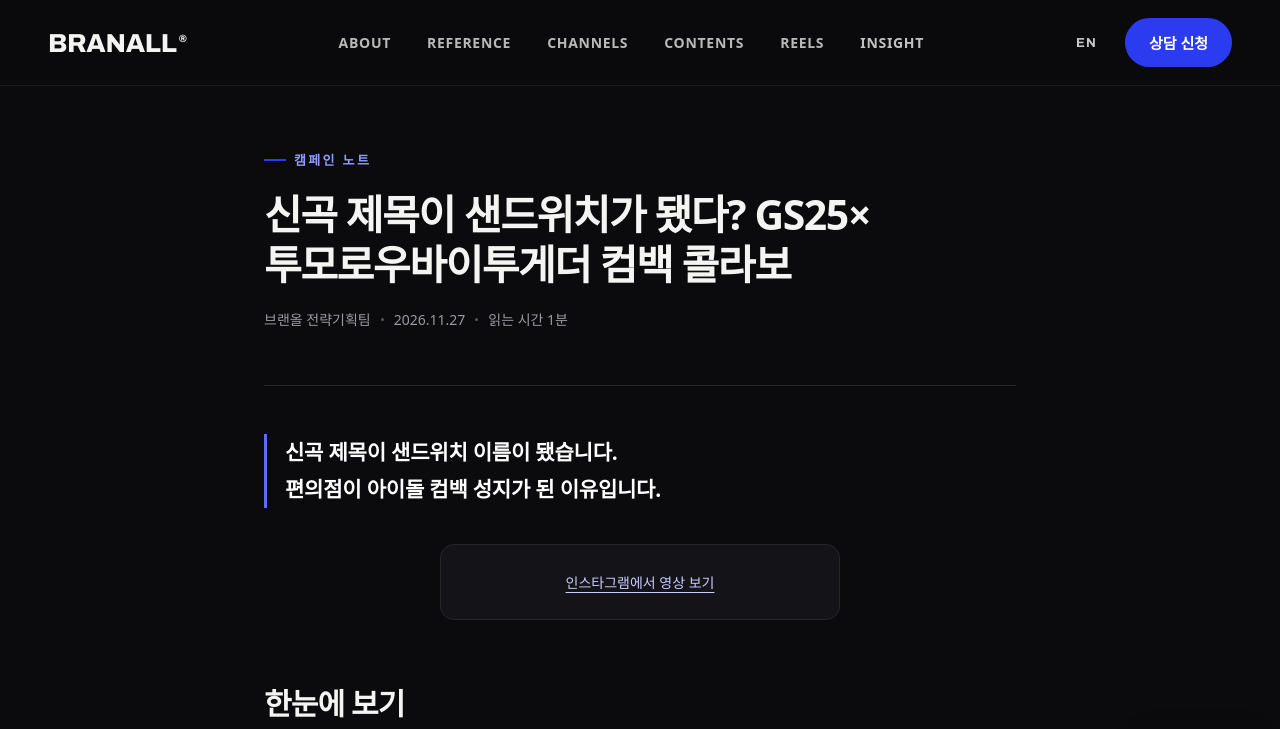
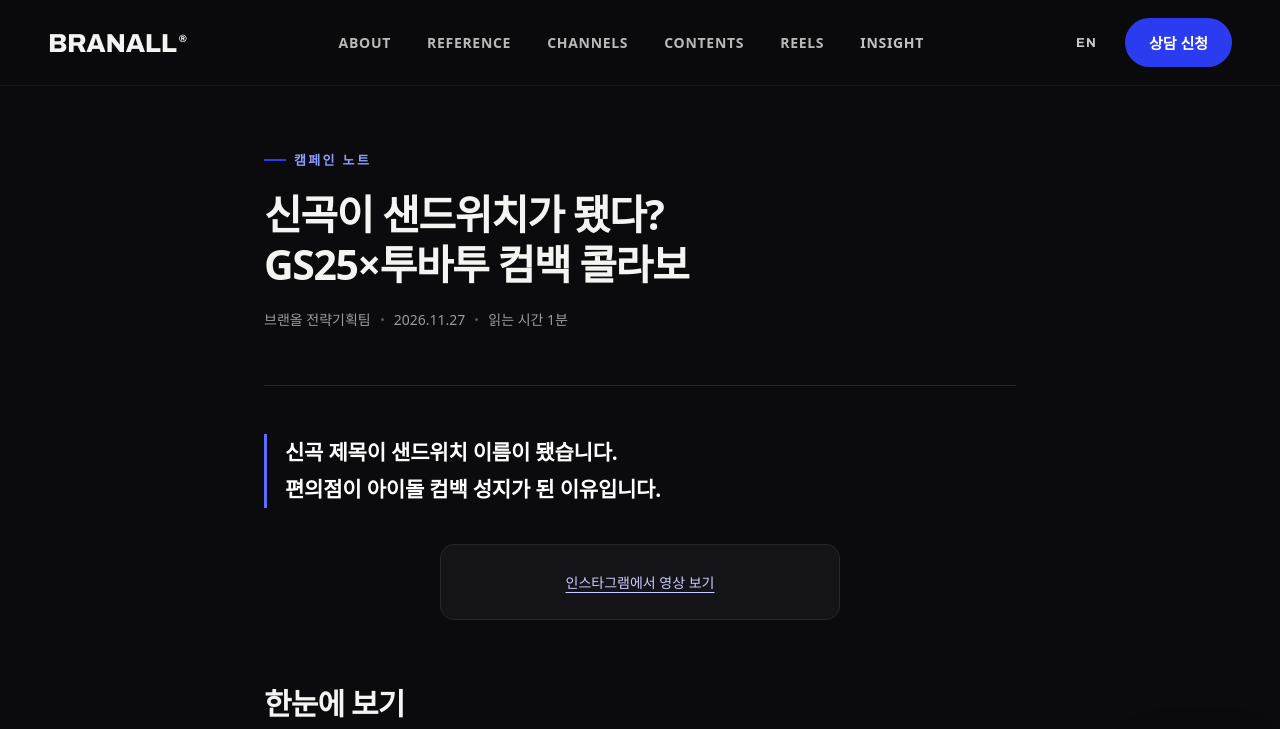
Before and after one commit to branallceo/branall-home, a plain HTML site: page insight-reels-2611-w4-gs25-txt.html in a window 1280 px wide. Shown: the top 729 px of the page. Drawn offline with Linux system fonts and the light colour scheme; a script that the page names is missing; a web font is replaced by a local one.

Commit message:
Insight: update reels-2611-w4-gs25-txt

```diff
--- a/insight-reels-2611-w4-gs25-txt.html
+++ b/insight-reels-2611-w4-gs25-txt.html
@@ -1,12 +1,12 @@
 <!doctype html>
 <html lang="ko"><head><!-- brn-utm --><script>(function(){try{var sp=new URLSearchParams(location.search),o={},n=0;['utm_source','utm_medium','utm_campaign','utm_term','utm_content','fbclid','gclid'].forEach(function(k){var v=sp.get(k);if(v){o[k]=v.slice(0,300);n++}});if(n)sessionStorage.setItem('brn_utm',JSON.stringify(o))}catch(e){}})();</script><meta charset="utf-8"><meta name="viewport" content="width=device-width,initial-scale=1">
-<title>신곡 제목이 샌드위치가 됐다? GS25×투모로우바이투게더 컴백 콜라보 | 브랜올 BRANALL</title>
+<title>신곡이 샌드위치가 됐다? GS25×투바투 컴백 콜라보 | 브랜올 BRANALL</title>
 <link rel="icon" type="image/png" href="favicon.png">
 <link rel="apple-touch-icon" href="favicon.png">
 <link rel="canonical" href="https://www.branall.co.kr/insight-reels-2611-w4-gs25-txt.html">
 <meta property="og:type" content="article">
 <meta property="og:site_name" content="BRANALL">
-<meta property="og:title" content="신곡 제목이 샌드위치가 됐다? GS25×투모로우바이투게더 컴백 콜라보">
+<meta property="og:title" content="신곡이 샌드위치가 됐다? GS25×투바투 컴백 콜라보">
 <meta property="og:description" content="GS25가 투모로우바이투게더 미니 9집 컴백에 맞춰 신곡 'Angel Bite'를 담은 맵달반반샌드를 내놓고 앨범까지 팔았습니다. 편의점이 컴백 성지가 된 설계를 짚어봅니다.">
 <meta property="og:url" content="https://www.branall.co.kr/insight-reels-2611-w4-gs25-txt.html">
 <meta property="og:image" content="https://www.branall.co.kr/img/insight-gs25-txt-reel-16x9.jpg">
@@ -364,7 +364,7 @@ src="https://www.facebook.com/tr?id=2556401924884115&ev=PageView&noscript=1"
 .art.bp .tags span{font-size:13px;color:#9a9aa2;border:1px solid var(--line);border-radius:999px;padding:6px 12px}
 @media(max-width:900px){.art.bp ul li{padding:14px 14px 14px 34px;font-size:15px}.art.bp ul li:before{left:14px;top:24px}.art.bp figure{margin-top:46px}}
 </style>
-<script type="application/ld+json">{"@context":"https://schema.org","@type":"BlogPosting","headline":"신곡 제목이 샌드위치가 됐다? GS25×투모로우바이투게더 컴백 콜라보","description":"GS25가 투모로우바이투게더 미니 9집 컴백에 맞춰 신곡 'Angel Bite'를 담은 맵달반반샌드를 내놓고 앨범까지 팔았습니다. 편의점이 컴백 성지가 된 설계를 짚어봅니다.","datePublished":"2026-11-27T09:00:00+09:00","dateModified":"2026-11-27T09:00:00+09:00","image":"https://www.branall.co.kr/img/insight-gs25-txt-reel-16x9.jpg","author":{"@type":"Organization","name":"브랜올 BRANALL","url":"https://www.branall.co.kr/"},"publisher":{"@type":"Organization","name":"브랜올 BRANALL","logo":{"@type":"ImageObject","url":"https://www.branall.co.kr/favicon.png"}},"mainEntityOfPage":"https://www.branall.co.kr/insight-reels-2611-w4-gs25-txt.html"}</script>
+<script type="application/ld+json">{"@context":"https://schema.org","@type":"BlogPosting","headline":"신곡이 샌드위치가 됐다? GS25×투바투 컴백 콜라보","description":"GS25가 투모로우바이투게더 미니 9집 컴백에 맞춰 신곡 'Angel Bite'를 담은 맵달반반샌드를 내놓고 앨범까지 팔았습니다. 편의점이 컴백 성지가 된 설계를 짚어봅니다.","datePublished":"2026-11-27T09:00:00+09:00","dateModified":"2026-11-27T09:00:00+09:00","image":"https://www.branall.co.kr/img/insight-gs25-txt-reel-16x9.jpg","author":{"@type":"Organization","name":"브랜올 BRANALL","url":"https://www.branall.co.kr/"},"publisher":{"@type":"Organization","name":"브랜올 BRANALL","logo":{"@type":"ImageObject","url":"https://www.branall.co.kr/favicon.png"}},"mainEntityOfPage":"https://www.branall.co.kr/insight-reels-2611-w4-gs25-txt.html"}</script>
 <style>/* 1117: 901~1180px 머리 메뉴 겹침 수정 */.hright .btn{white-space:nowrap}@media(min-width:901px) and (max-width:1180px){header{padding-left:28px!important;padding-right:28px!important}nav.main{gap:24px!important}}@media(min-width:901px) and (max-width:1080px){nav.main{display:none!important}.burger{display:block!important}}</style>
 </head>
 <body>
@@ -379,7 +379,7 @@ src="https://www.facebook.com/tr?id=2556401924884115&ev=PageView&noscript=1"
 <main id="top">
 <article class="art bp">
  <span class="kick">캠페인 노트</span>
- <h1>신곡 제목이 샌드위치가 됐다? GS25×투모로우바이투게더 컴백 콜라보</h1>
+ <h1>신곡이 샌드위치가 됐다? GS25×투바투 컴백 콜라보</h1>
  <div class="meta"><span>브랜올 전략기획팀</span><i></i><time datetime="2026-11-27">2026.11.27</time><i></i><span>읽는 시간 1분</span></div>
  <div class="body">
  <p class="lede" style="border-left-color:#5d6cff">신곡 제목이 샌드위치 이름이 됐습니다.<br>편의점이 아이돌 컴백 성지가 된 이유입니다.</p>
```
